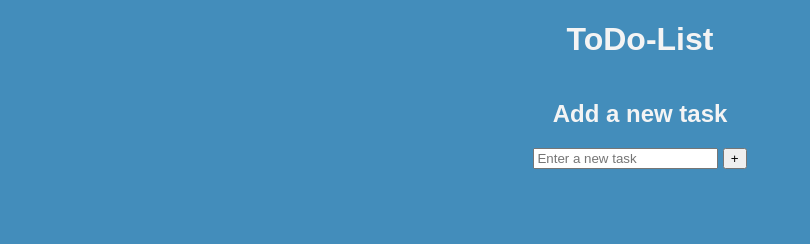
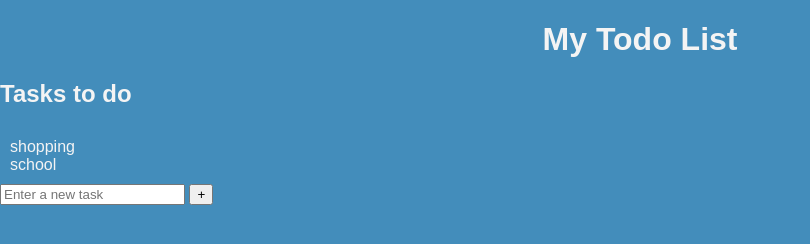
Before and after one commit to GeekGully/Todo-List, a website: page index.html in a window 1280 px wide. Shown: the whole page, without its empty margins (0-810 px from the left). Drawn offline with Linux system fonts and the light colour scheme; a web font is replaced by a local one.

Commit message:
modified markup

```diff
--- a/index.html
+++ b/index.html
@@ -5,25 +5,33 @@
     <meta name="viewport" content="width=device-width, initial-scale=1.0" />
     <meta http-equiv="X-UA-Compatible" content="ie=edge" />
     <link rel="stylesheet" href="css/main.css" />
+    <link href="https://fonts.googleapis.com/css?family=Belleza&display=swap" rel="stylesheet">
+    <script defer src="script.js"></script>
     <title>ToDo-List</title>
   </head>
   <body>
-    <div class="tasks">
-      <h1>ToDo-List</h1>
-      <div class="task_list">
-        <h2 class="title">Add a new task</h2>
-        <form id="addForm" action="">
+    <!--First row in the grid-->
+   <h1 class="title">My Todo List</h1>
+   <!--second row in the grid-->
+   <div class="task-list">
+      <h2>Tasks to do</h2>
+
+      <ul class="u-list">
+        <li>shopping</li>
+        <li>school</li>
+      </ul>
+   </div>
+ <!--third row in the grid-->
+  <footer class="input">
+        <form id="addForm" action="#">
           <input
             type="text"
             class="new_task"
             placeholder="Enter a new task"
             aria-label="Enter a new task"
           />
-          <button class="btn_task" aria-label="create a new task">+</button>
+          <button class="btn_task" aria-label="Enter a new task">+</button>
         </form>
-      </div>
-    </div>
-
-    <script src="script.js"></script>
+  </footer>
   </body>
 </html>
```
